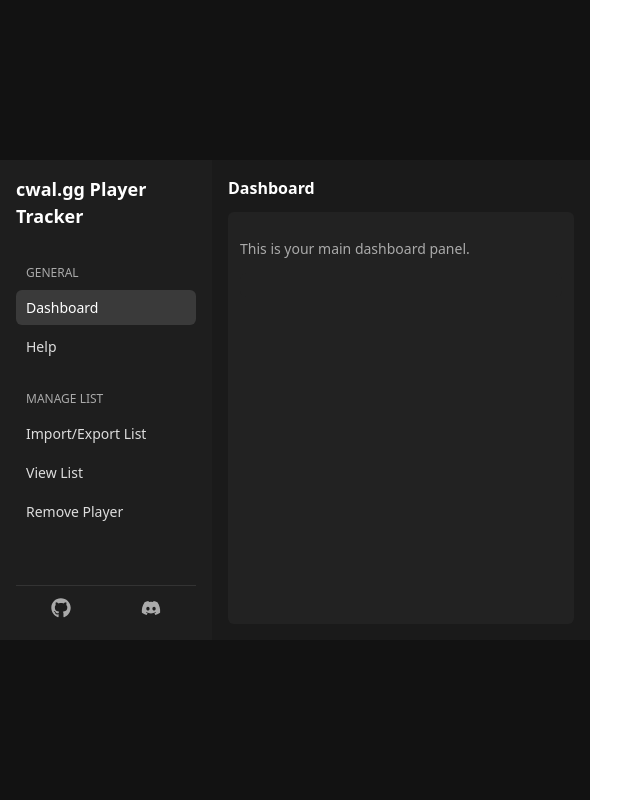
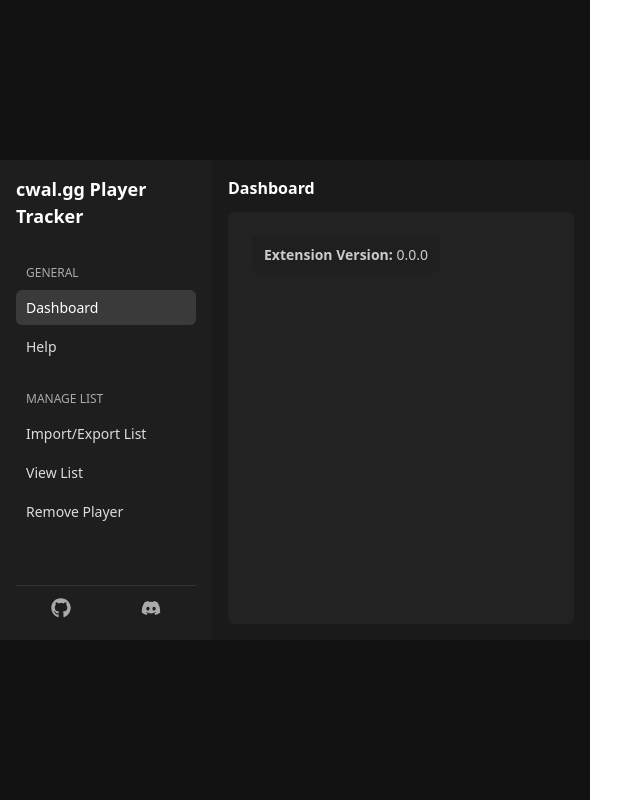
Before and after one commit to impact44/cwal-player-tracker, a React (Vite) app: page / in a window 1280 px wide. Shown: the whole page, without its empty margins (0-640 px from the left). Built offline with nearby package versions, Linux system fonts and the light colour scheme.

Commit message:
Added privacy policy and finishing touches

```diff
--- a/src/App.tsx
+++ b/src/App.tsx
@@ -1,10 +1,12 @@
 import { useState } from 'react'
 import ImportExportPanel from './components/ImportExportPanel'
 import ViewListPanel from './components/ViewListPanel'
+import DashboardPanel from './components/DashboardPanel'
 import { FaGithub, FaDiscord } from 'react-icons/fa'
 import './styles/App.css'
 import './styles/ConfirmModal.css'
 import './styles/ViewList.css'
+import './styles/Dashboard.css'
 
 const SECTIONS = [
   { label: 'General', items: ['Dashboard', 'Help'] },
@@ -42,7 +44,7 @@
         ))}
 
         <div className="sidebar-icons">
-          <a href="https://github.com/cwal-plus" target="_blank" rel="noopener noreferrer">
+          <a href="https://github.com/impact44/cwal-player-tracker" target="_blank" rel="noopener noreferrer">
             <FaGithub size={20} />
           </a>
           <a href="https://discord.gg/SPbAkhNsFM" target="_blank" rel="noopener noreferrer">
@@ -60,11 +62,7 @@
             <ImportExportPanel status={status} setStatus={setStatus} />
           )}
 
-          {active === 'Dashboard' && (
-            <p style={{ fontSize: '14px', color: '#aaa' }}>
-              This is your main dashboard panel.
-            </p>
-          )}
+          {active === 'Dashboard' && <DashboardPanel />}
 
           {active === 'Help' && (
             <p style={{ fontSize: '14px', color: '#aaa' }}>
@@ -72,13 +70,11 @@
             </p>
           )}
 
-          <div className="panel-content">
-            {active === 'View List' && <ViewListPanel />}
-          </div>
+          {active === 'View List' && <ViewListPanel />}
 
           {active === 'Remove Player' && (
             <p style={{ fontSize: '14px', color: '#aaa' }}>
-              Remove Player coming soon!
+              Remove Player coming soon! For now, you can remove players by navigating to their corresponding profile on cwal.gg
             </p>
           )}
         </div>
--- /dev/null
+++ b/src/components/DashboardPanel.tsx
@@ -0,0 +1,20 @@
+import React, { useEffect, useState } from 'react'
+
+const DashboardPanel: React.FC = () => {
+    const [version, setVersion] = useState<string>('')
+
+    useEffect(() => {
+        const manifest = chrome.runtime.getManifest()
+        setVersion(manifest.version)
+    }, [])
+
+    return (
+        <div className="dashboard-container">
+            <div className="version-box">
+                <span className="version-label">Extension Version:</span> {version}
+            </div>
+        </div>
+    )
+}
+
+export default DashboardPanel
--- a/src/styles/ConfirmModal.css
+++ b/src/styles/ConfirmModal.css
@@ -42,14 +42,33 @@
     border-radius: 6px;
     font-size: 14px;
     color: white;
+    cursor: pointer;
 }
 
 .confirm-yes {
     background-color: #a22;
-    cursor: not-allowed;
 }
 
 .confirm-no {
     background-color: #444;
+}
+
+.confirm-yes,
+.confirm-no {
+    flex: 1;
+    padding: 8px 16px;
+    border: none;
+    border-radius: 6px;
+    font-size: 14px;
+    color: white;
     cursor: pointer;
+    transition: background-color 0.2s ease;
 }
+
+.confirm-yes:hover {
+    background-color: #c33;
+}
+
+.confirm-no:hover {
+    background-color: #666;
+}
--- /dev/null
+++ b/src/styles/Dashboard.css
@@ -0,0 +1,18 @@
+.dashboard-container {
+    padding: 12px;
+}
+
+.version-box {
+    font-size: 14px;
+    color: #ccc;
+    background-color: #1f1f1f;
+    padding: 8px 12px;
+    border-radius: 6px;
+    width: fit-content;
+    text-align: left;
+    margin-left: 0;
+}
+
+.version-label {
+    font-weight: bold;
+}
```
Also changed, not shown: src/privacypolicy.html (added, +17 -0 lines), public/manifest.json, 1 other file (tests, documents, lock files or other folders).
